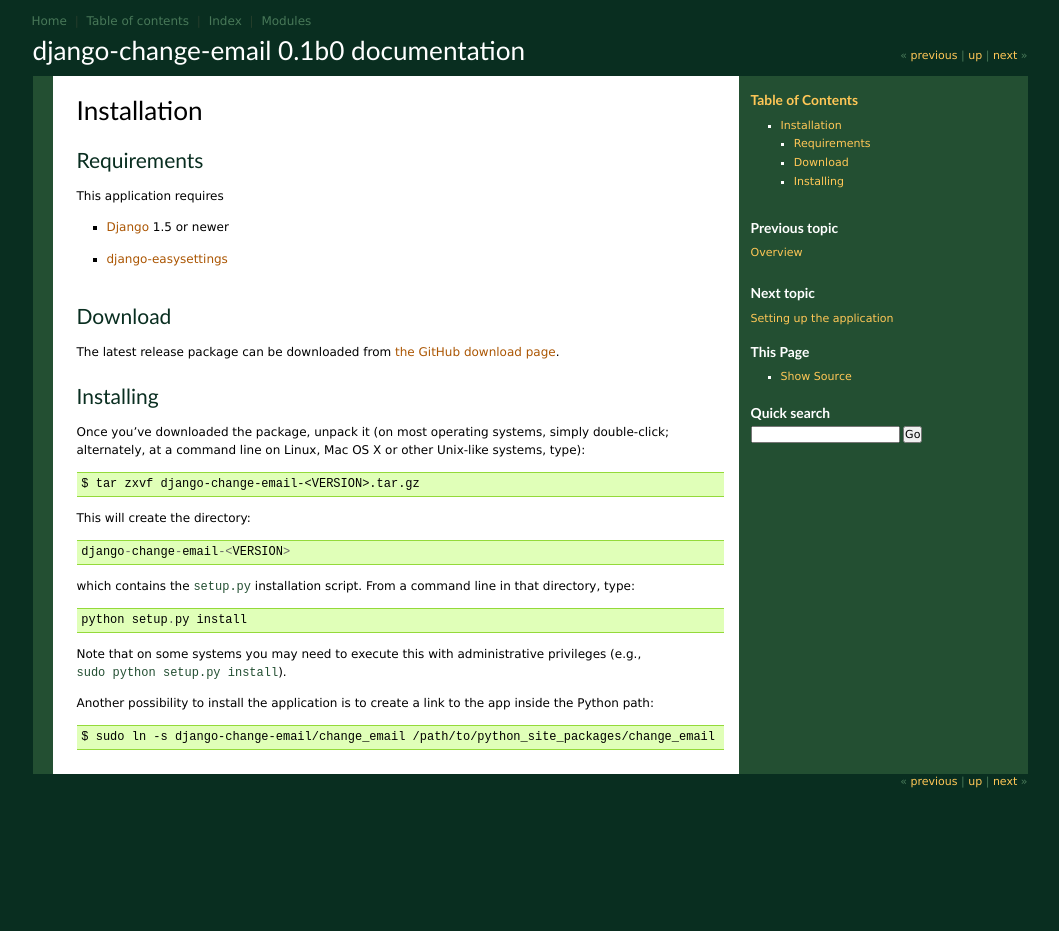
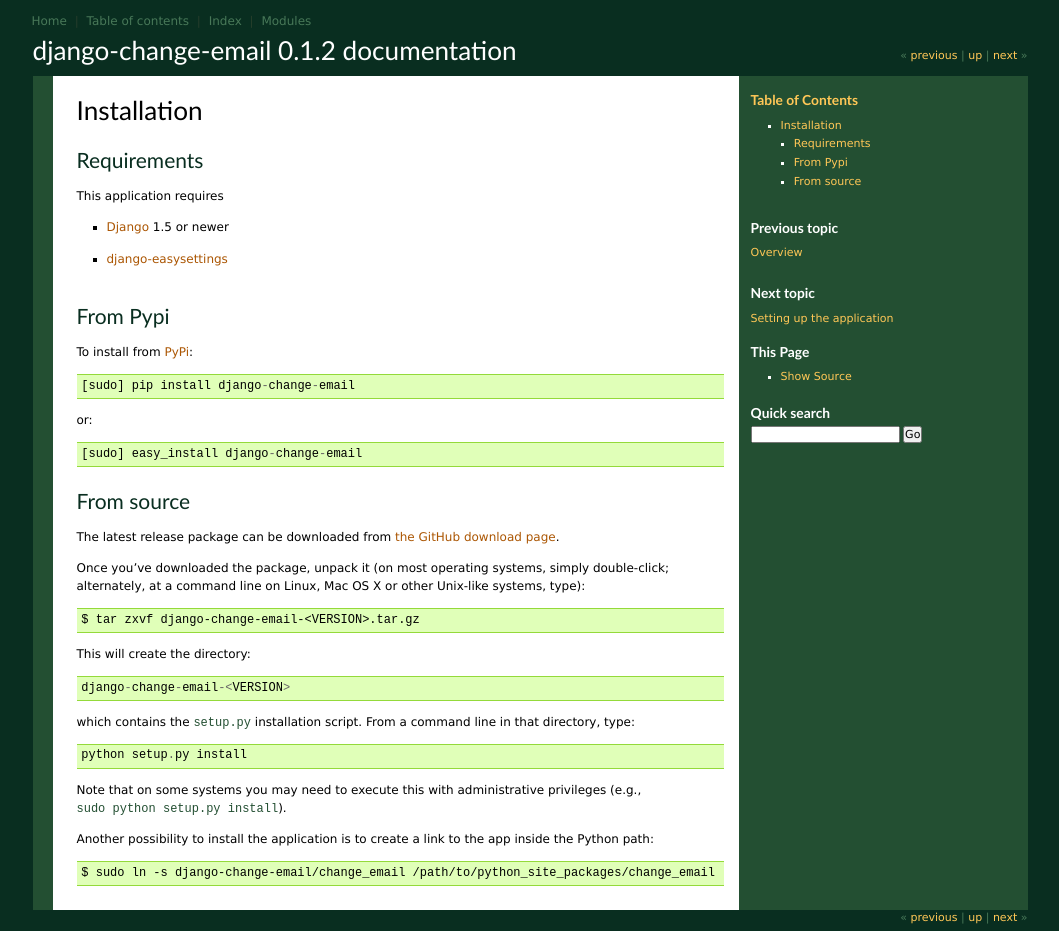
Before and after one commit to tarak/django-change-email, a Sphinx documentation site: the page built from docs/topics/install.rst, in a window 1280 px wide. Shown: the whole page, without its empty margins (110-1169 px from the left). Built offline with Sphinx 7.4.7, drawn with Linux system fonts in a browser that asks for light colours; before the commit the page ends 900 px from its top, so only the background shows below that.

```diff
--- a/docs/api/index.rst
+++ b/docs/api/index.rst
@@ -6,6 +6,7 @@ API Reference
 .. toctree::
    :maxdepth: 2
 
+   change_email.conf
    change_email.admin
    change_email.forms
    change_email.management.commands
--- a/docs/contents.rst
+++ b/docs/contents.rst
@@ -19,7 +19,7 @@ Table of contents
     topics/overview
     topics/install
     topics/setup
-    topics/using
+    topics/maintenance
     topics/support
     api/index
     topics/testing
--- a/docs/index.rst
+++ b/docs/index.rst
@@ -15,10 +15,10 @@ with instructions on how to install and set it up can be found here:
   :doc:`Installation <topics/install>` |
   :doc:`Setup <topics/setup>`
 
-Informations on application settings and maintenance can be found here:
+Informations on application maintenance can be found here:
 
-* **Using the app:**
-  :doc:`Configuration & maintenance <topics/using>`
+* **Maintenance:**
+  :doc:`Maintenance <topics/maintenance>`
 
 For bugfixing and feature requests please read:
 
--- a/docs/topics/install.rst
+++ b/docs/topics/install.rst
@@ -14,19 +14,29 @@ This application requires
 * `Django`_ 1.5 or newer
 * `django-easysettings`_
 
-.. _install-download:
+.. _install-pypi:
 
-Download
-========
+From Pypi
+=========
+
+To install from `PyPi`_::
+
+    [sudo] pip install django-change-email
+
+or::
+
+    [sudo] easy_install django-change-email
+
+.. _`PyPi`: https://pypi.python.org/pypi/django-password-policies
+
+.. _install-source:
+
+From source
+===========
 
 The latest release package can be downloaded from `the GitHub download page`_.
 
 .. _`the GitHub download page`: https://github.com/tarak/django-change-email/downloads
-
-.. _install-install:
-
-Installing
-==========
 
 Once you've downloaded the package, unpack it (on most operating systems, simply
 double-click; alternately, at a command line on Linux, Mac OS X or other
--- a/setup.py
+++ b/setup.py
@@ -1,7 +1,7 @@
 from setuptools import setup, find_packages
 
 setup(
-    name='change_email',
+    name='django-change-email',
     version=__import__('change_email').__version__,
     description='A Django application to enable users to change their e-mail address.',
     long_description="""django-change-email enables registered users to change
```
Also changed, not shown: change_email/__init__.py (+5 -5 lines), docs/api/change_email.conf.rst (added, +20 -0 lines), docs/topics/maintenance.rst (added, +12 -0 lines), docs/topics/setup.rst (+7 -3 lines), docs/topics/using.rst (deleted, +0 -105 lines), 4 other files.
